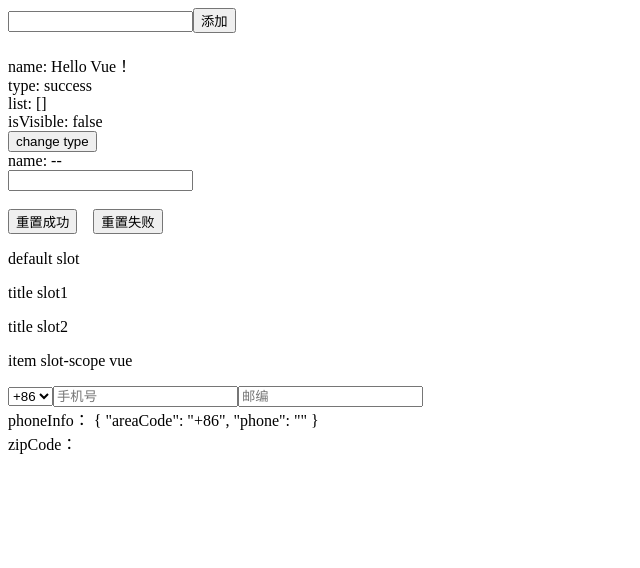
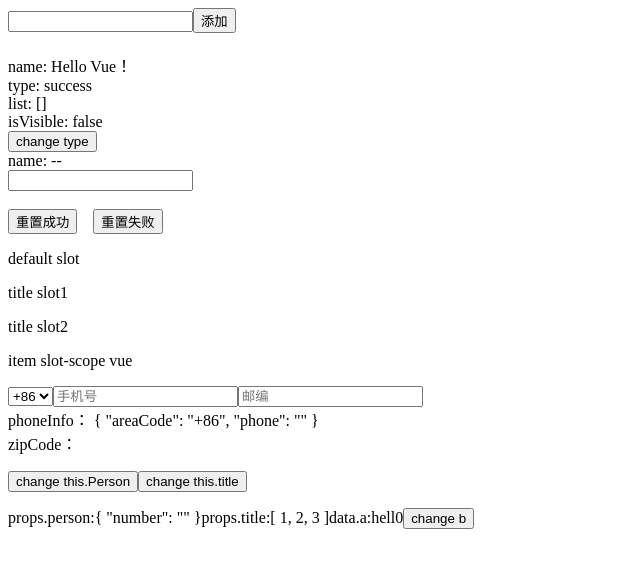
Before and after one commit to bellakongqn/vue-practice, a Vue app: page / in a window 1280 px wide. Shown: the top 568 px of the page, without its empty margins (0-640 px from the left). Built offline with nearby package versions, Linux system fonts and the light colour scheme.

Commit message:
响应式更新

```diff
--- a/src/App.vue
+++ b/src/App.vue
@@ -34,7 +34,7 @@
 
         <Event :name="name" @change="handleEventChange" />
 
-        <Slot>
+        <SlotDemo>
           <p>default slot</p>
           <template v-slot:title>
             <p>title slot1</p>
@@ -43,7 +43,7 @@
           <template v-slot:item="props">
             <p>item slot-scope {{ props.value }}</p>
           </template>
-        </Slot>
+        </SlotDemo>
 
         <PersonalInfo v-model="phoneInfo" :zip-code.sync="zipCode" />
         <!-- 多个数据需要在表单里联动 :zip-code.sync-->
@@ -59,6 +59,13 @@
           <br />
           zipCode： {{ zipCode }}
 
+        <p>
+          <button @click="handlePersonChange">change this.Person</button>
+          <button @click="handleTitleChange">change this.title</button>
+        </p>
+
+        <PropsData :person="person" :title="title"/>
+
     </div>
 </template>
 
@@ -66,8 +73,10 @@
 import TodoItem from './components/TodoItem'
 import PropsDemo from './components/PropsDemo'
 import Event from './components/Event'
-import Slot from './components/Slot'
+import SlotDemo from './components/Slot'
 import PersonalInfo from './components/PersonInfo'
+import PropsData from './components/PropsData'
+
 
 export default {
   name: 'app',
@@ -82,7 +91,11 @@ export default {
           areaCode: "+86",
           phone: ""
         },
-        zipCode: ""
+        zipCode: "",
+        person:{
+          number:''
+        },
+        title:[1,2,3]
      }
   },
   methods:{
@@ -97,13 +110,21 @@ export default {
       handleEventChange(val) {
         this.name = val;
       },
+      handlePersonChange(){
+        this.person.number = 1;
+        // this.$set(this.info, 'number', 1)
+      },
+      handleTitleChange(){
+         this.title.concat[1, 2, 3];
+      }
   },
   components: {
     TodoItem,
     PropsDemo,
     Event,
-    Slot,
-    PersonalInfo
+    SlotDemo,
+    PersonalInfo,
+    PropsData
   }
 
 }
--- a/src/components/PersonInfo.vue
+++ b/src/components/PersonInfo.vue
@@ -28,7 +28,7 @@ export default {
      name: "PersonalInfo",
     //  mode 允许一个自定义组件在使用v-model时自定义prop 和 event
     //  一个组件上的v-model会把value作为prop并且把input用作event
-    // 但是一些输入类型复选框之类的可能想通过value prop 达到不同的目的 ,使用modelk可以避免冲突
+    //  但是一些输入类型复选框之类的可能想通过value prop 达到不同的目的 ,使用modelk可以避免冲突
     model: {
         prop: "phoneInfo", // 默认 value
         event: "change" // 默认 input
--- /dev/null
+++ b/src/components/PropsData.vue
@@ -0,0 +1,33 @@
+<template>
+ <div>
+  <span>props.person:{{person}}</span>
+  <span>props.title:{{title}}</span>
+  <span>data.a:{{a}}</span>
+  <button @click="changeB">change b</button>
+ </div>
+</template>
+
+<script>
+export default {
+    name:'PropsData',
+    props:{
+        person:Object,
+        title:Array,
+    },
+    data:()=>{
+        return{
+            a:'hell0',
+            b:"wyatt"
+        }
+    },
+    methods:{
+        changeB(){
+            this.b="bella"
+        }
+    }
+}
+</script>
+
+<style scoped>
+
+</style>
--- a/src/components/Slot.vue
+++ b/src/components/Slot.vue
@@ -8,7 +8,7 @@
 
 <script>
 export default {
-    name:'Slot'
+    name:'SlotDemo'
 }
 </script>
 
```
